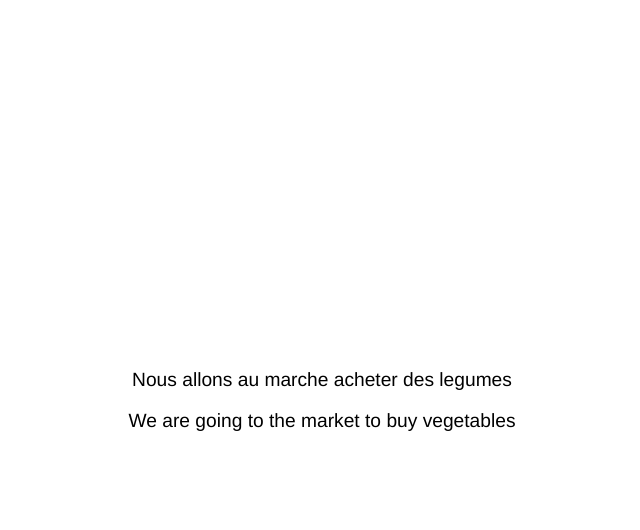
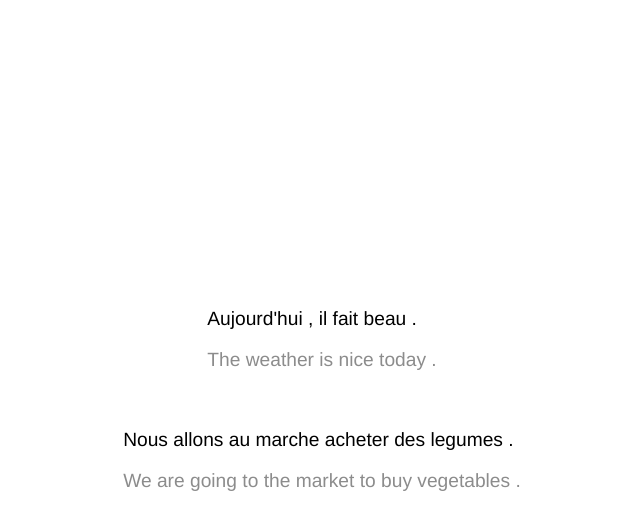
Before and after one commit to chillax9000/lang, a Flask app: page / in a window 1280 px wide. Shown: the top 530 px of the page, without its empty margins (318-958 px from the left). Run offline with Flask 2, Linux system fonts and the light colour scheme.

Commit message:
multi-lines

```diff
--- a/main.py
+++ b/main.py
@@ -1,26 +1,51 @@
 from flask import Flask, escape, request, render_template
+import operator
+import collections
 
 app = Flask(__name__)
 
-fr_0 = ["Nous", "allons", "au", "marche", "acheter", "des", "legumes"]
-en_0 = ["We", "are", "going", "to", "the", "market", "to", "buy", "vegetables"]
-corresps = [(0, 0), (1, [1, 2]), (2, [3, 4]), (3, 5), (4, [6, 7]), ([5, 6], 8)]
-for i_group, corresp in enumerate(corresps):
-    j_fr, j_en = corresp
-    if isinstance(j_fr, list):
-        for j in j_fr:
-            fr_0[j] = [fr_0[j], i_group]
-    else:
-        fr_0[j_fr] = [fr_0[j_fr], i_group]
-    if isinstance(j_en, list):
-        for j in j_en:
-            en_0[j] = [en_0[j], i_group]
-    else:
-        en_0[j_en] = [en_0[j_en], i_group]
+tokenized_sents_src = [
+        ["Aujourd'hui", ",", "il", "fait", "beau", "."],
+        ["Nous", "allons", "au", "marche", "acheter", "des", "legumes", "."],
+]
+tokenized_sents_tgt = [
+        ["The", "weather", "is", "nice", "today", "."],
+        ["We", "are", "going", "to", "the", "market", "to", "buy", "vegetables", "."],
+]
+correspss = [
+        ((0, 4), ([2, 3, 4], [0, 1, 2, 3])),
+        ((0, 0), (1, [1, 2]), (2, [3, 4]), (3, 5), (4, [6, 7]), ([5, 6], 8)),
+]
 
-text_fr = [fr_0]
-text_en = [en_0]
+
+def apply_corresps(sent0, sent1, corresps, line_n):
+    def listify(t):  # (int, [int], ...) -> ([int], [int], ...)
+        def listify_item(x):
+            return [x] if isinstance(x, int) else x
+        return tuple(map(listify_item, t))
+
+    corresps = tuple(map(listify, corresps))
+
+    def tag(sent, sent_n, corresps):
+        isent_to_tag = collections.defaultdict(lambda: "group-None")
+        for igroup, isents in enumerate(map(operator.itemgetter(sent_n), corresps)):
+            for isent in isents:
+                isent_to_tag[isent] = f"group-{line_n}-{igroup}"
+        return [[word, isent_to_tag[isent]] for isent, word in enumerate(sent)]
+
+    return tag(sent0, 0, corresps), tag(sent1, 1, corresps)
+
+
+text_src = []
+text_tgt = []
+for line, (sent0, sent1, corresps) in enumerate(zip(tokenized_sents_src,
+                                                    tokenized_sents_tgt,
+                                                    correspss)):
+    tagged_0, tagged_1 = apply_corresps(sent0, sent1, corresps, line)
+    text_src.append(tagged_0)
+    text_tgt.append(tagged_1)
+
 
 @app.route('/')
 def diff():
-    return render_template("index.html", text_src=text_fr, text_tgt=text_en)
+    return render_template("index.html", text_src=text_src, text_tgt=text_tgt)
--- a/static/style.css
+++ b/static/style.css
@@ -14,9 +14,21 @@ html {
     height: 100%;
 }
 
+.line-pair {
+    padding: 1em;
+}
+
 .line {
     padding-top: .5em;
     padding-bottom: .5em;
+    cursor: default;
+}
+
+.source {
+    color: #8c8c8c;
+}
+
+.target {
 }
 
 .word {
--- a/templates/index.html
+++ b/templates/index.html
@@ -3,10 +3,11 @@
     <link rel="stylesheet" type="text/css" href="{{ url_for("static", filename="style.css") }}">
 </head>
 <script>
-    function showFamily(gpName) {
-        var words = document.getElementsByClassName(gpName);
-        for (word of words) {
-            word.style.backgroundColor = "yellow";
+    function highlightWordGroup(tagName) {
+        if (tagName != "group-None") {
+            for (word of document.getElementsByClassName(tagName)) {
+                word.style.backgroundColor = "yellow";
+            }
         }
     }
 
@@ -19,15 +20,17 @@
 <div class="textmain">
     <div class="flex-container">
         {% for line in text_src %}
-        <div class="line">
-            {% for word, gp in line %}
-            <span class="word gp-{{ gp }}" onmouseover="showFamily('gp-{{ gp }}')" onmouseout="clearWords()">{{ word }}</span>
-            {% endfor %}
-        </div>
-        <div class="line">
-            {% for word, gp in text_tgt[loop.index0] %}
-            <span class="word gp-{{ gp }}" onmouseover="showFamily('gp-{{ gp }}')" onmouseout="clearWords()">{{ word }}</span>
-            {% endfor %}
+        <div class="line-pair">
+            <div class="line target">
+                {% for word, tagname in line %}
+                <span class="word {{ tagname }}" onmouseover="highlightWordGroup('{{ tagname }}')" onmouseout="clearWords()">{{ word }}</span>
+                {% endfor %}
+            </div>
+            <div class="line source">
+                {% for word, tagname in text_tgt[loop.index0] %}
+                <span class="word {{ tagname }}" onmouseover="highlightWordGroup('{{ tagname }}')" onmouseout="clearWords()">{{ word }}</span>
+                {% endfor %}
+            </div>
         </div>
         {% endfor %}
     </div>
```
